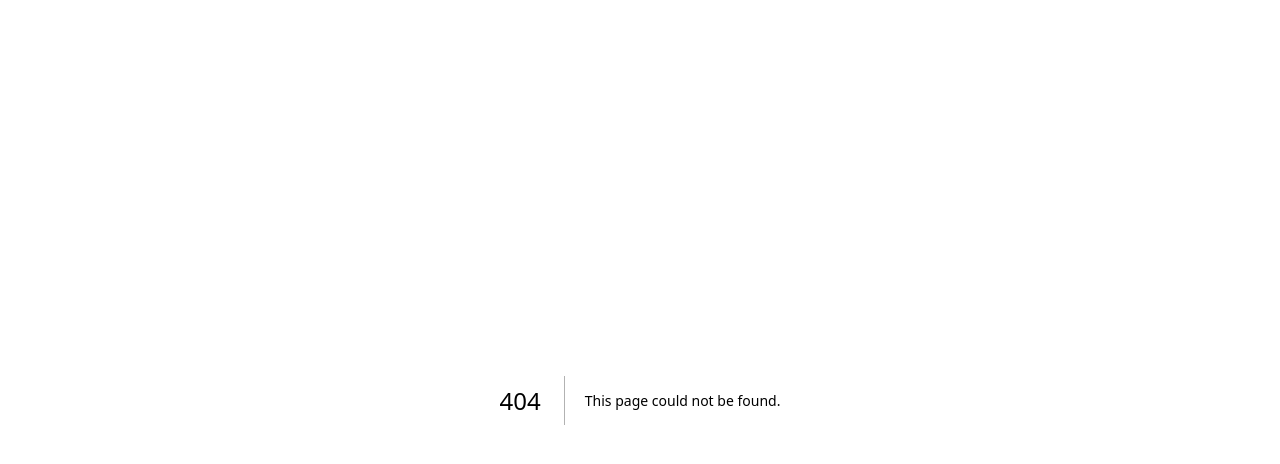
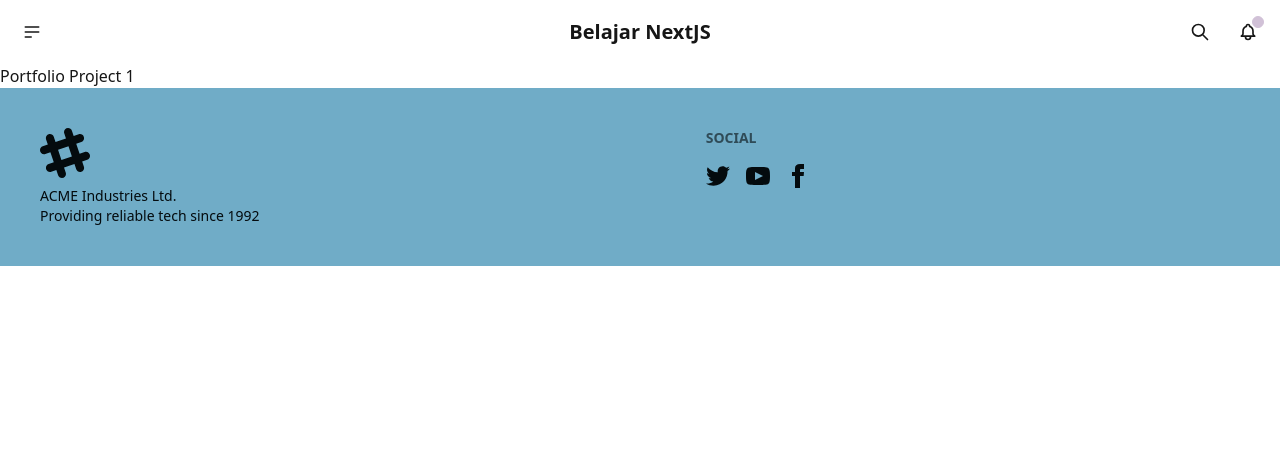
Before and after one commit to daffakbar/nextjs-scode, a Next.js app: page /portfolio/1 in a window 1280 px wide. Before the commit this address had no page. Shown: the top 464 px of the page. Built offline with nearby package versions, Linux system fonts and the light colour scheme.

Commit message:
tugas hari ke-8

```diff
--- /dev/null
+++ b/pages/portfolio/[id].js
@@ -0,0 +1,21 @@
+import Layout from "@/layouts";
+import { useRouter } from "next/router";
+import React from "react";
+
+const PortfolioByProject = () => {
+  const router = useRouter();
+  const { id } = router?.query;
+  return (
+    <div>
+      <Layout
+        metaTitle="Portfolio"
+        metaDescription={`ini adalah halaman Portfolio Page ${id}`}
+        metaKeyword={`Portfolio, Belajar Next, ${id}`}
+      >
+        <h1>Portfolio Project {id}</h1>
+      </Layout>
+    </div>
+  );
+};
+
+export default PortfolioByProject;
```
